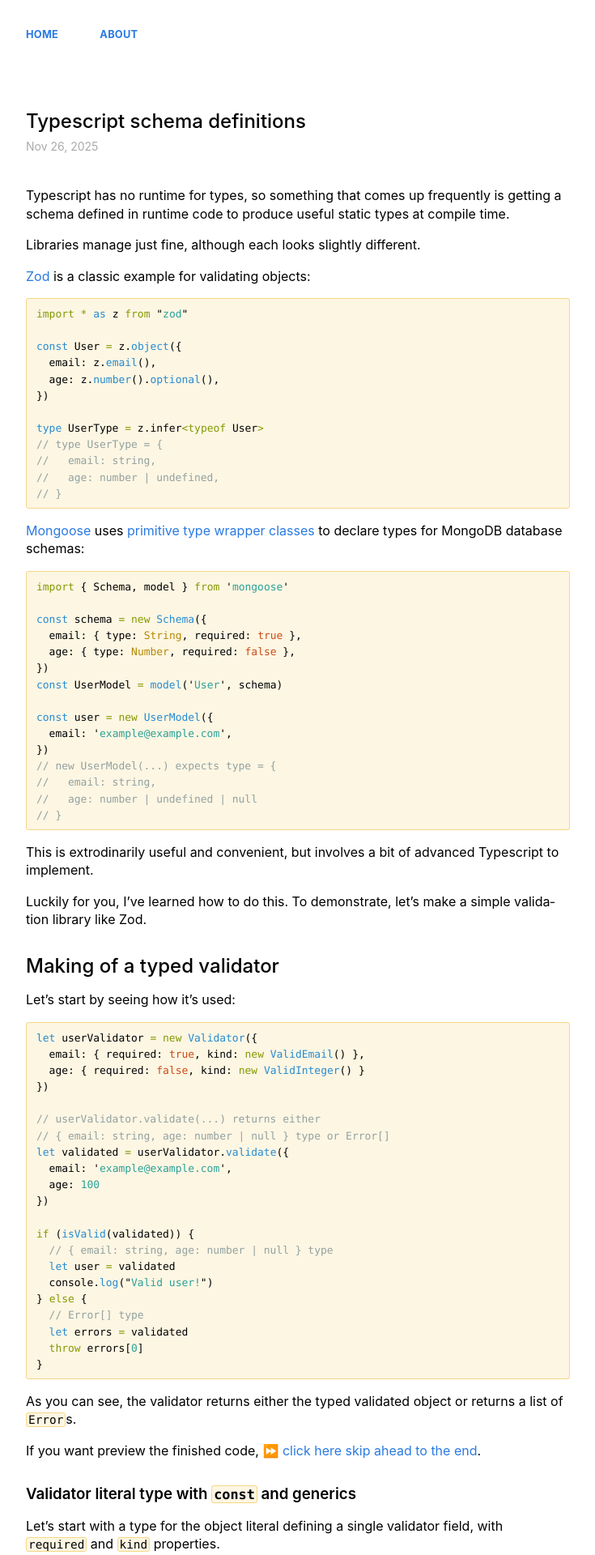
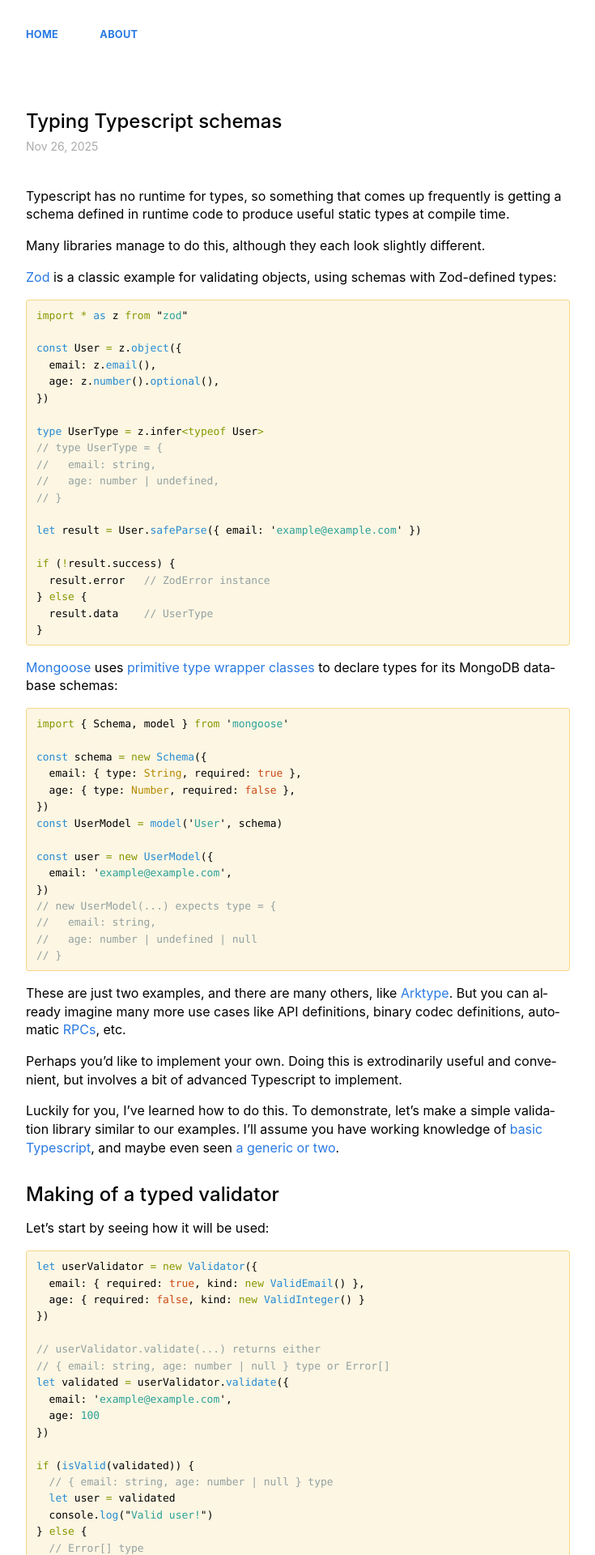
Before and after one commit to themichaelyang/tautology.town, a Jekyll site: the page built from _posts/2025/2025-11-26-typescript-schemas.md, in a window 1280 px wide. Shown: the top 1920 px of the page at 81% size, without its empty margins (272-1007 px from the left). Built offline with Jekyll 4.4.1, drawn with Linux system fonts in a browser that asks for light colours; some of the changed text lies outside the part shown.

Commit message:
revise typescript schema post

````diff
--- a/_posts/2025/2025-11-26-typescript-schemas.md
+++ b/_posts/2025/2025-11-26-typescript-schemas.md
@@ -1,14 +1,14 @@
 ---
 layout: post
-title: "Typescript schema definitions"
+title: "Typing Typescript schemas"
 ---
 
 Typescript has no runtime for types, so something that comes up frequently is getting a schema defined
 in runtime code to produce useful static types at compile time.
 
-Libraries manage just fine, although each looks slightly different.
+Many libraries manage to do this, although they each look slightly different.
 
-[Zod](https://zod.dev/) is a classic example for validating objects:
+[Zod](https://zod.dev/) is a classic example for validating objects, using schemas with Zod-defined types:
 
 ```typescript
 import * as z from "zod"
@@ -23,9 +23,17 @@
 //   email: string,
 //   age: number | undefined,
 // }
+
+let result = User.safeParse({ email: 'example@example.com' })
+
+if (!result.success) {
+  result.error   // ZodError instance
+} else {
+  result.data    // UserType
+}
 ```
 
-[Mongoose](https://mongoosejs.com/docs/typescript/schemas.html) uses [primitive type wrapper classes](https://developer.mozilla.org/en-US/docs/Web/JavaScript/Guide/Data_structures#primitive_values) to declare types for MongoDB database schemas:
+[Mongoose](https://mongoosejs.com/docs/typescript/schemas.html) uses [primitive type wrapper classes](https://developer.mozilla.org/en-US/docs/Web/JavaScript/Guide/Data_structures#primitive_values) to declare types for its MongoDB database schemas:
 
 ```typescript
 import { Schema, model } from 'mongoose'
@@ -45,13 +53,15 @@
 // }
 ```
 
-This is extrodinarily useful and convenient, but involves a bit of advanced Typescript to implement.
+These are just two examples, and there are many others, like [Arktype](https://arktype.io/). But you can already imagine many more use cases like API definitions, binary codec definitions, automatic [RPCs](https://en.wikipedia.org/wiki/Remote_procedure_call), etc.
 
-Luckily for you, I've learned how to do this. To demonstrate, let's make a simple validation library like Zod.
+Perhaps you'd like to implement your own. Doing this is extrodinarily useful and convenient, but involves a bit of advanced Typescript to implement.
+
+Luckily for you, I've learned how to do this. To demonstrate, let's make a simple validation library similar to our examples. I'll assume you have working knowledge of [basic Typescript](https://www.typescriptlang.org/docs/handbook/typescript-in-5-minutes.html), and maybe even seen [a generic or two](https://www.typescriptlang.org/docs/handbook/2/generics.html).
 
 ## Making of a typed validator
 
-Let's start by seeing how it's used:
+Let's start by seeing how it will be used:
 
 ```typescript
 let userValidator = new Validator({
@@ -81,9 +91,9 @@
 
 If you want preview the finished code, [⏩ click here skip ahead to the end](#all-together-now).
 
-### Validator literal type with `const` and generics
+## Validator literal type with `const` and generics
 
-Let's start with a type for the object literal defining a single validator field, with `required` and `kind` properties.
+Let's start with a type for the object literal defining a single validator field with `required` and `kind` properties.
 
 ```typescript
 type ValidatorFieldDef = {
@@ -139,7 +149,7 @@
 type ExampleLiteralType = typeof example.literal
 ```
 
-### Field validation interface
+## Field validation interface
 
 Next, we define a `ValidatorFieldKind` interface with a generic for the validated type, and a `validate` method that returns either the validated type or an error. We update `kind` to use this definition. `ValidatorFieldDef` shares this by declaring its own generic variable and passing it through. Lifting the variable in this way will help us extract the type from `ValidatorFieldDef` later.
 
@@ -258,14 +268,14 @@
 }
 ```
 
-### Validated object type
+## Validated object type
 
 Finally, the magic. We use a [*mapped type*](https://www.typescriptlang.org/docs/handbook/2/mapped-types.html) with a [conditional](https://www.typescriptlang.org/docs/handbook/2/mapped-types.html#further-exploration).
 
 ```typescript
 type ValidatorLiteralToObject<C> = {
   -readonly [K in keyof C]: C[K] extends ValidatorFieldDef<infer R, infer D> ?
-    (R extends true ? D : D | null )
+    (R extends true ? D : D | null)
     : never
 }
 ```
@@ -343,7 +353,7 @@
 
 Let's break down what's happening in `ValidatorLiteralToObject`.
 
-#### Mapped types
+### Mapped types
 
 First, we use a mapped type. For `ValidatorLiteralToObject<typeof example.literal>`, `C` is `typeof example.literal`,
 `keyof C` is `"email" | "age"`. `K in keyof C` iterates each key in the union, so `K` is `email`, then `age`.
@@ -415,7 +425,7 @@
 // }
 ```
 
-#### Conditional types and the `infer` keyword
+### Conditional types and the `infer` keyword
 
 Next, we add [conditional types](https://www.typescriptlang.org/docs/handbook/2/conditional-types.html). `ValidatorLiteralToObject` makes use of two conditionals, one nested in the other.
 
@@ -488,7 +498,9 @@
 
 Now you see why we needed to add a generic to `ValidatorFieldDef` that matched `ValidatorFieldKind`, so Typescript can `infer` the return type of `.kind.validate()`.
 
-### Type predicates for narrowing
+Putting it all together, we `ValidatorLiteralToObject` is mapping each key `K` of the validator literal `C` to a nested conditional type that `infer`s the return value of `C[K].kind.validate()` as `D` and adds `| null` if `required` is `false`.
+
+## Type predicates for narrowing
 
 Let's also add [type predicates](https://www.typescriptlang.org/docs/handbook/2/narrowing.html#using-type-predicates) to preserve our typing but narrow it if an object passes or fails validation.
 
@@ -502,7 +514,7 @@
 }
 ```
 
-### All together now
+## All together now
 
 Hope you found this helpful. I myself learned a lot about Typescript writing this!
 
@@ -634,7 +646,7 @@
 // type ValidUser = Error[] | { email: string, age: number | null }
 ```
 
-### And the illustrative examples
+## And the illustrative examples
 
 For your copying pleasure.
 
--- a/_sass/_base.scss
+++ b/_sass/_base.scss
@@ -4,7 +4,7 @@
 $background-color: white;
 
 $small-font-size:  $base-font-size * 0.875;
-$base-line-height: 1.4;
+$base-line-height: 1.42;
 $spacing-unit:     $base-font-size;
 
 $text-color:            black;
````
